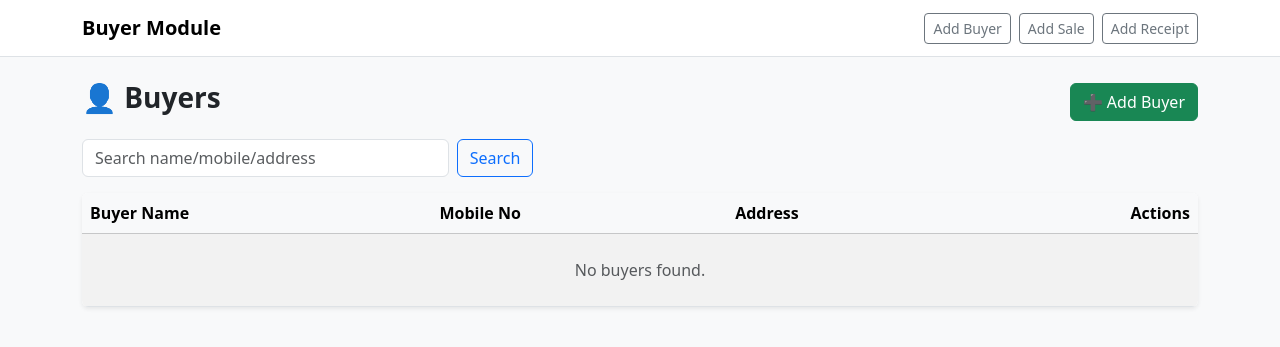
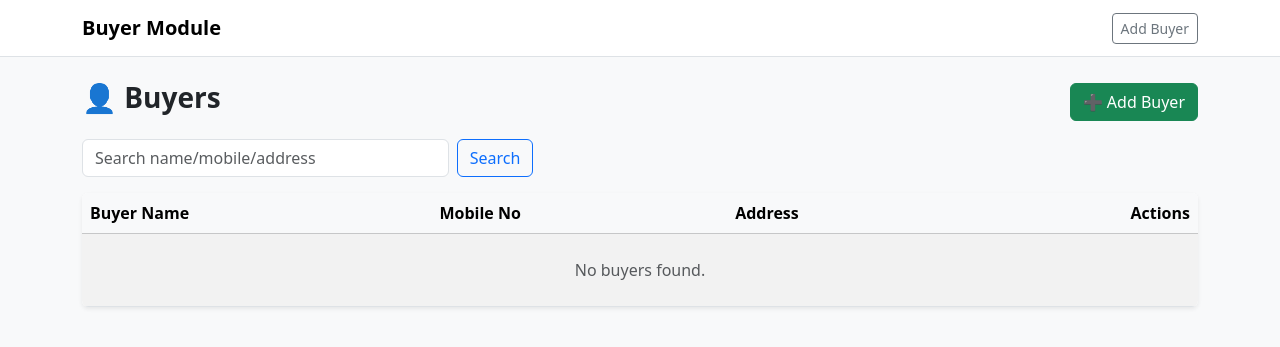
Before and after one commit to DUDU1608/warehouse-python, a Flask app: page /buyer/buyers in a window 1280 px wide. Shown: the top 347 px of the page. Run offline with Flask 3, Linux system fonts and the light colour scheme; data that the repository does not hold is empty.

Commit message:
Update list_buyer.html

```diff
--- a/app/templates/buyer/list_buyer.html
+++ b/app/templates/buyer/list_buyer.html
@@ -13,8 +13,6 @@
     <a class="navbar-brand fw-bold" href="#">Buyer Module</a>
     <div class="ms-auto d-flex gap-2">
       <a class="btn btn-outline-secondary btn-sm" href="{{ url_for('buyer.add_buyer') }}">Add Buyer</a>
-      <a class="btn btn-outline-secondary btn-sm" href="{{ url_for('sales.add_sale') }}">Add Sale</a>
-      <a class="btn btn-outline-secondary btn-sm" href="{{ url_for('payments.add_payment') }}">Add Receipt</a>
     </div>
   </div>
 </nav>
```
